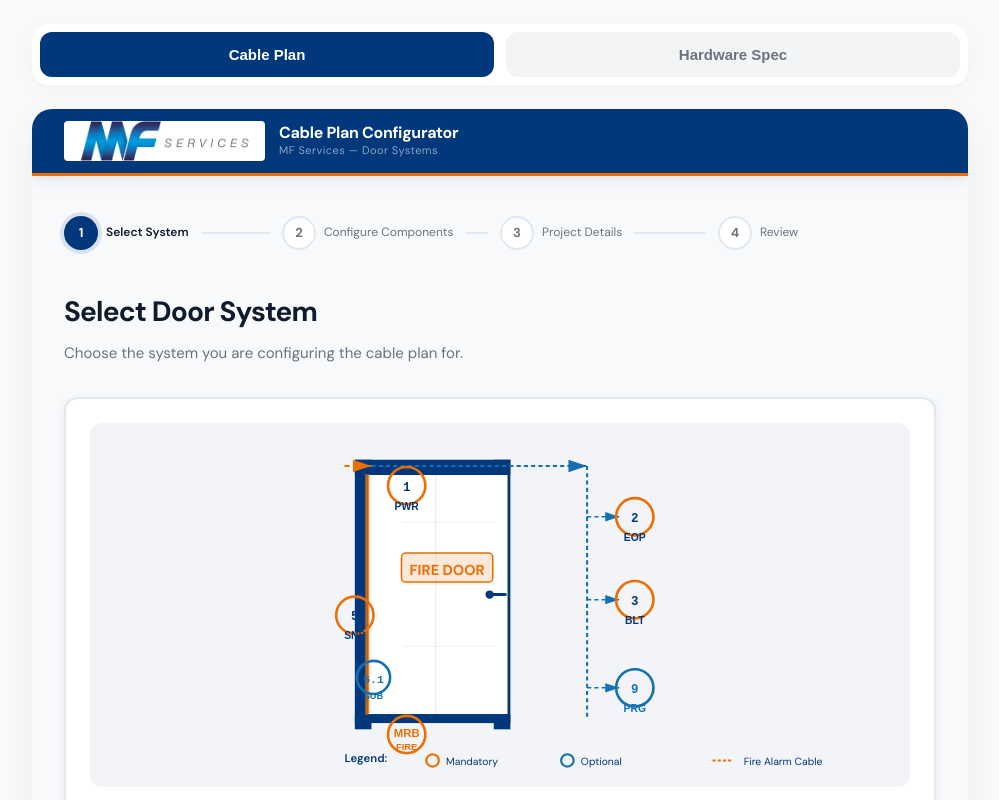
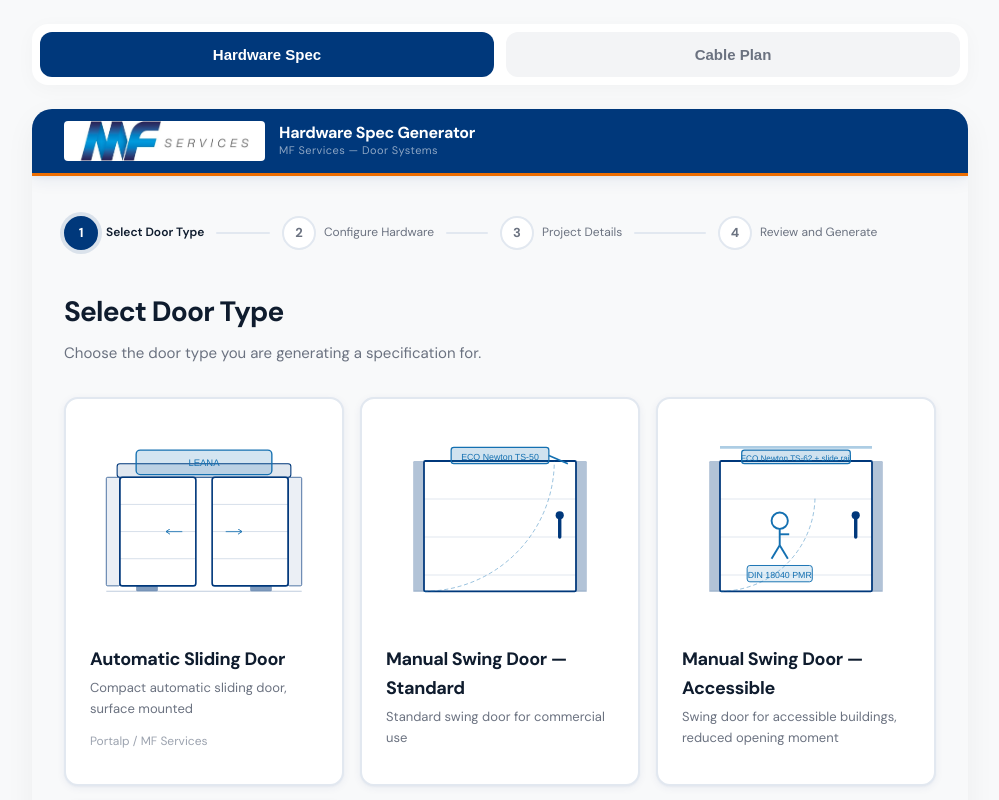
Before and after one commit to leigh-svg/MF-Services, a Next.js app: page / in a window 1280 px wide. Shown: the top 800 px of the page, without its empty margins (140-1139 px from the left). Built offline with nearby package versions, Linux system fonts and the light colour scheme.

Commit message:
Default to Hardware Spec tab, reorder tabs

```diff
--- a/app/page.js
+++ b/app/page.js
@@ -4,12 +4,12 @@ import CablePlanConfigurator from '../components/CablePlanConfigurator'
 import SpecGenerator from '../components/SpecGenerator'
 
 const TABS = [
+  { id: 'hardwareSpec', label: 'Hardware Spec' },
   { id: 'cablePlan', label: 'Cable Plan' },
-  { id: 'hardwareSpec', label: 'Hardware Spec' },
 ]
 
 export default function Home() {
-  const [activeTab, setActiveTab] = useState('cablePlan')
+  const [activeTab, setActiveTab] = useState('hardwareSpec')
 
   return (
     <div style={{ minHeight: '100vh', background: '#F8F9FA', color: '#0F1C2E', fontFamily: 'DM Sans, sans-serif' }}>
@@ -39,7 +39,7 @@ export default function Home() {
         </div>
 
         <div style={{ background: '#FFFFFF', borderRadius: 20, boxShadow: '0 10px 30px rgba(0,0,0,0.05)', overflow: 'hidden' }}>
-          {activeTab === 'cablePlan' ? <CablePlanConfigurator /> : <SpecGenerator />}
+          {activeTab === 'hardwareSpec' ? <SpecGenerator /> : <CablePlanConfigurator />}
         </div>
       </div>
     </div>
```
